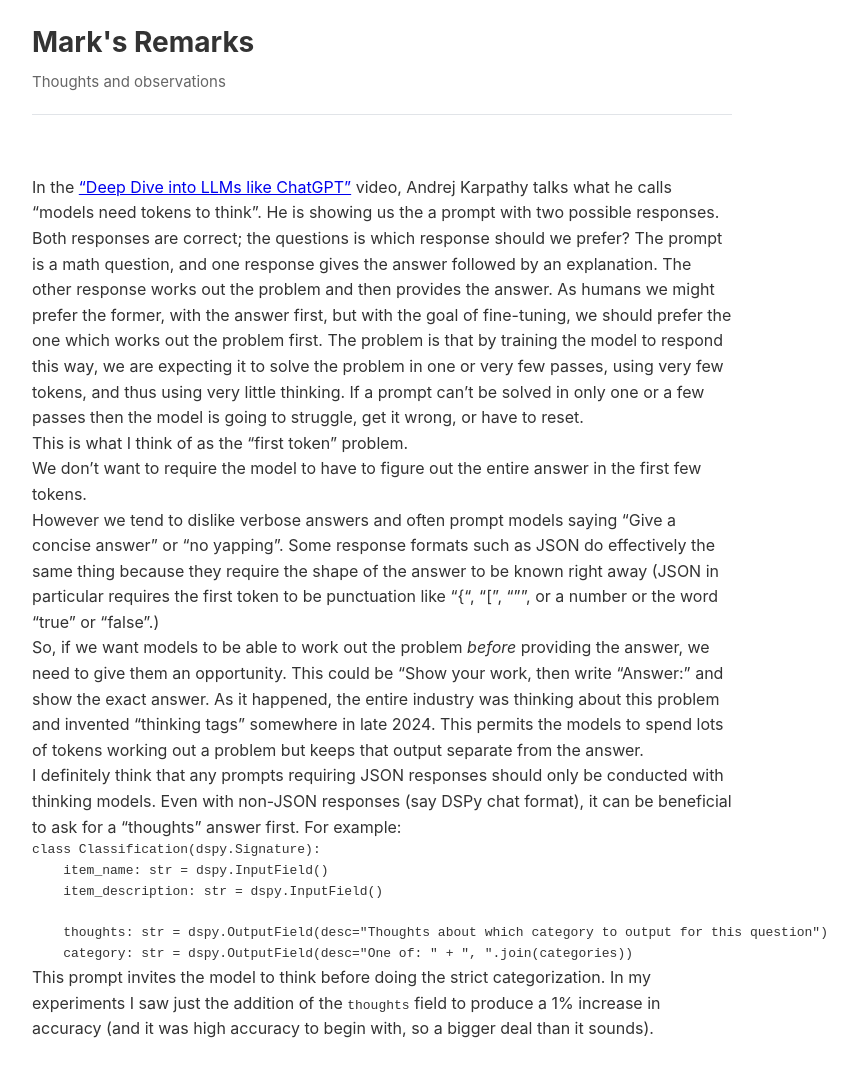
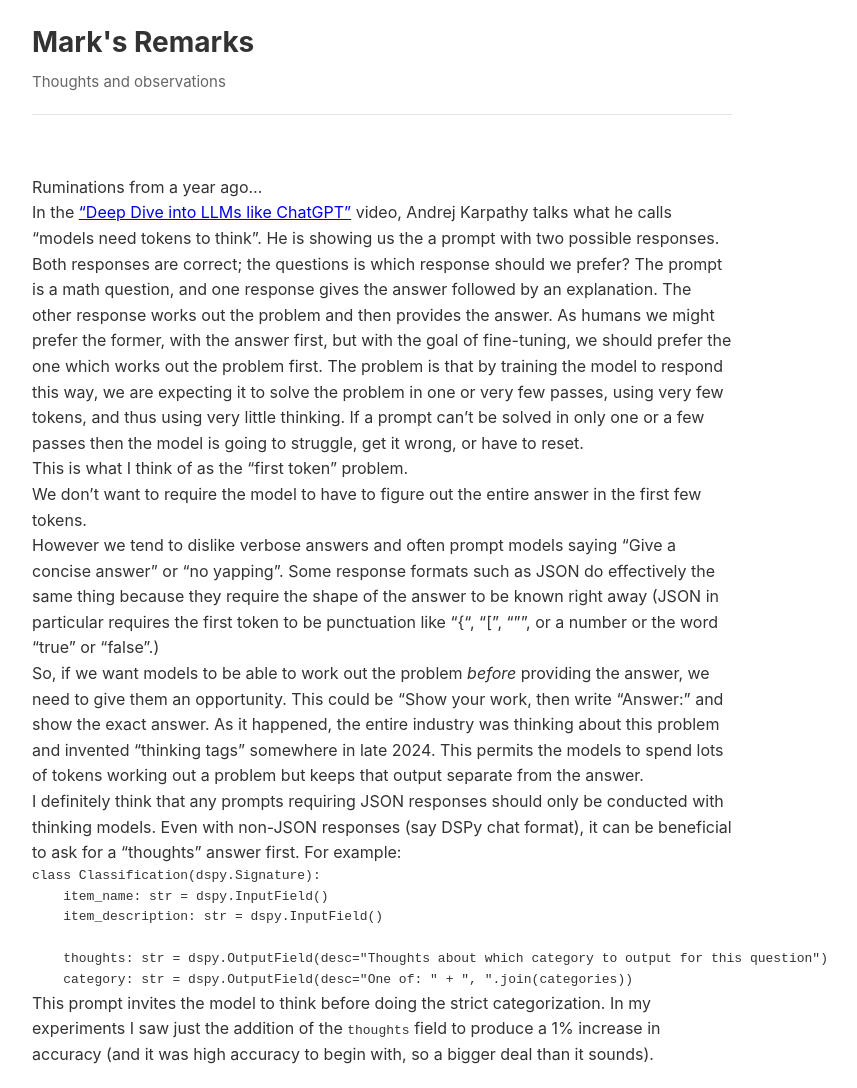
Before and after one commit to mlanett/remarks, a Jekyll site: the page built from _posts/2025-11-01-the-first-token-problem.md, in a window 1280 px wide. Shown: the whole page, without its empty margins (258-1115 px from the left). Built offline with Jekyll 4.4.1, drawn with Linux system fonts in a browser that asks for light colours; before the commit the page ends 1062 px from its top, so only the background shows below that.

Commit message:
Comment.

```diff
--- a/_posts/2025-11-01-the-first-token-problem.md
+++ b/_posts/2025-11-01-the-first-token-problem.md
@@ -2,6 +2,8 @@
 layout: default
 title: "the first token problem"
 ---
+
+Ruminations from a year ago…
 
 In the ["Deep Dive into LLMs like ChatGPT"](https://youtu.be/7xTGNNLPyMI?t=6416) video, Andrej Karpathy talks what he calls "models need tokens to think".
 He is showing us the a prompt with two possible responses. Both responses are correct; the questions is which response should we prefer?
```
